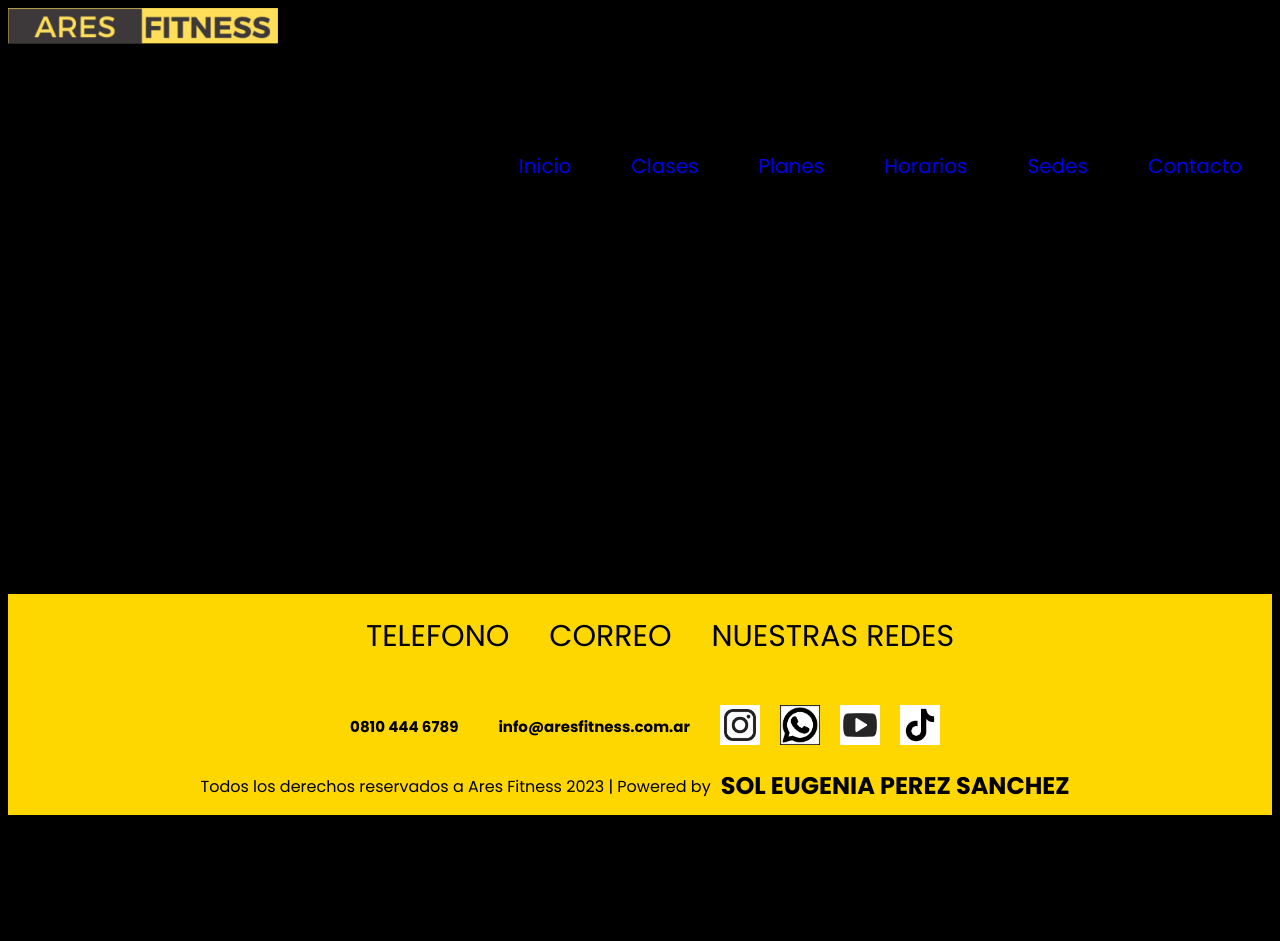
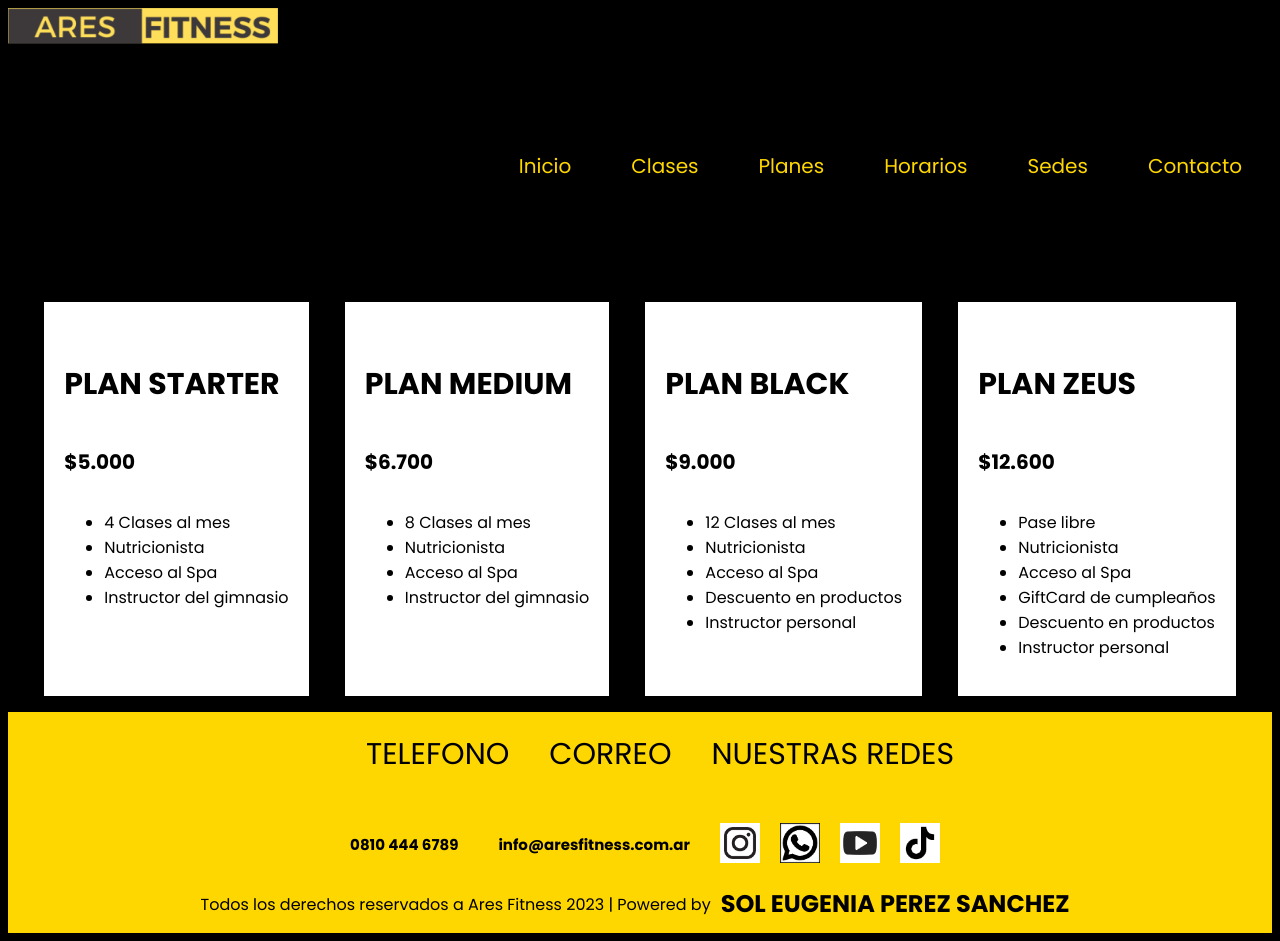
Before and after one commit to Solperezsanchez/EntregaProyectoFinalGrids-Perez-Sanchez-Sol, a plain HTML site: page pages/planes.html in a window 1280 px wide. Before the commit the page ends 823 px from the top, so only its background shows below. Drawn offline with Linux system fonts and the light colour scheme.

Commit message:
aaaaaaaaa

```diff
--- a/css/style.css
+++ b/css/style.css
@@ -2,7 +2,7 @@ body {
   background-color: black;
 }
 * {
-  font-family: "Poppins", sans-serif;
+  font-family: "Poppins";
 }
 
 h1 {
@@ -21,7 +21,7 @@ form .boton-reset {
   width: 100vw;
   overflow: auto;
 }
-.bannersedes{
+.bannersedes {
   display: flex;
   flex-direction: row;
   flex-wrap: wrap;
@@ -41,6 +41,7 @@ a:link,
 a:visited,
 a:active {
   text-decoration: none;
+  color: gold;
 }
 .logoTop {
   width: 270px;
@@ -127,14 +128,13 @@ a:active {
 }
 .h6NumeroFooter {
   font-size: 15px;
-padding: 20px;
+  padding: 20px;
   margin: 0px;
 }
 .h6MailFooter {
   font-size: 15px;
   padding: 20px;
   margin: 0px;
-
 }
 .iconoInsta,
 .iconoWhatsapp,
@@ -144,13 +144,11 @@ padding: 20px;
   height: 40px;
   padding: 10px;
   margin: 0px;
-
 }
 .footer {
   background-color: gold;
-
 }
-.contactofooter{
+.contactofooter {
   display: flex;
   flex-direction: row;
   justify-content: center;
@@ -158,18 +156,40 @@ padding: 20px;
 }
 .h2autor {
   padding: 10px;
-  margin:0px;
+  margin: 0px;
 }
 .derechosDeAutor {
   display: flex;
   flex-direction: row;
   justify-content: center;
 }
-.planesorden{
+.planesorden {
   display: flex;
   flex-direction: row;
-  justify-content:center ;
+  justify-content: center;
+  justify-content: space-evenly;
+
 }
-.nav {
-  color: gold !important;
+.starter {
+  background-color: white;
+padding: 20px;
 }
+.medium {
+  background-color: white;
+  padding: 20px;
+}
+.black {
+  background-color: white;
+  padding: 20px;
+}
+.zeus {
+  background-color: white;
+  padding: 20px;
+}
+h4 {
+  font-size: 30px;
+  font-weight: bold;
+}
+.planesorden h5 {
+  font-size: 20px;
+}
--- a/pages/planes.html
+++ b/pages/planes.html
@@ -47,7 +47,7 @@
       <h1>PLANES</h1>
     </main>
     <div class="planesorden">
-    <div>
+    <div class="starter">
       <h4>PLAN STARTER</h4>
       <h5>$5.000</h5>
       <ul>
@@ -57,7 +57,7 @@
         <li>Instructor del gimnasio</li>
       </ul>
     </div>
-    <div>
+    <div class="medium">
       <h4>PLAN MEDIUM</h4>
       <h5>$6.700</h5>
       <ul>
@@ -67,7 +67,7 @@
         <li>Instructor del gimnasio</li>
       </ul>
     </div>
-    <div>
+    <div class="black">
       <h4>PLAN BLACK</h4>
       <h5>$9.000</h5>
       <ul>
@@ -78,7 +78,7 @@
         <li>Instructor personal</li>
       </ul>
       </div>
-      <div>
+      <div class="zeus">
       <h4>PLAN ZEUS</h4>
       <h5>$12.600</h5>
       <ul>
```
Also changed, not shown: img/imgBackgroundPlanes.png (added).
